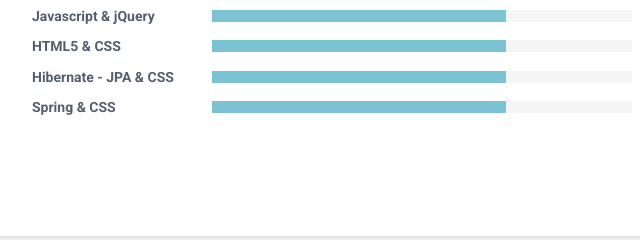
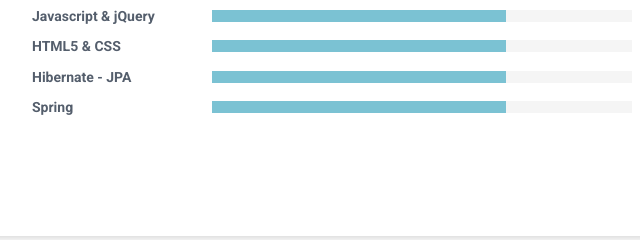
Before and after one commit to Metiner/metiner.github.io, a plain HTML site: page index.html in a window 1280 px wide. Shown: the part 1037-1277 px from the top of the page, 188-828 px from the left. Drawn offline with Linux system fonts and the light colour scheme.

Commit message:
Update index.html

```diff
--- a/index.html
+++ b/index.html
@@ -185,7 +185,7 @@
                     </div><!--//item-->
 
 			<div class="item">
-                        <h3 class="level-title">Hibernate - JPA &amp; CSS</h3>
+                        <h3 class="level-title">Hibernate - JPA </h3>
                         <div class="level-bar">
                             <div class="level-bar-inner" data-level="70%">
                             </div>
@@ -193,7 +193,7 @@
                     </div><!--//item-->
 
 			<div class="item">
-                        <h3 class="level-title">Spring &amp; CSS</h3>
+                        <h3 class="level-title">Spring </h3>
                         <div class="level-bar">
                             <div class="level-bar-inner" data-level="70%">
                             </div>
```
